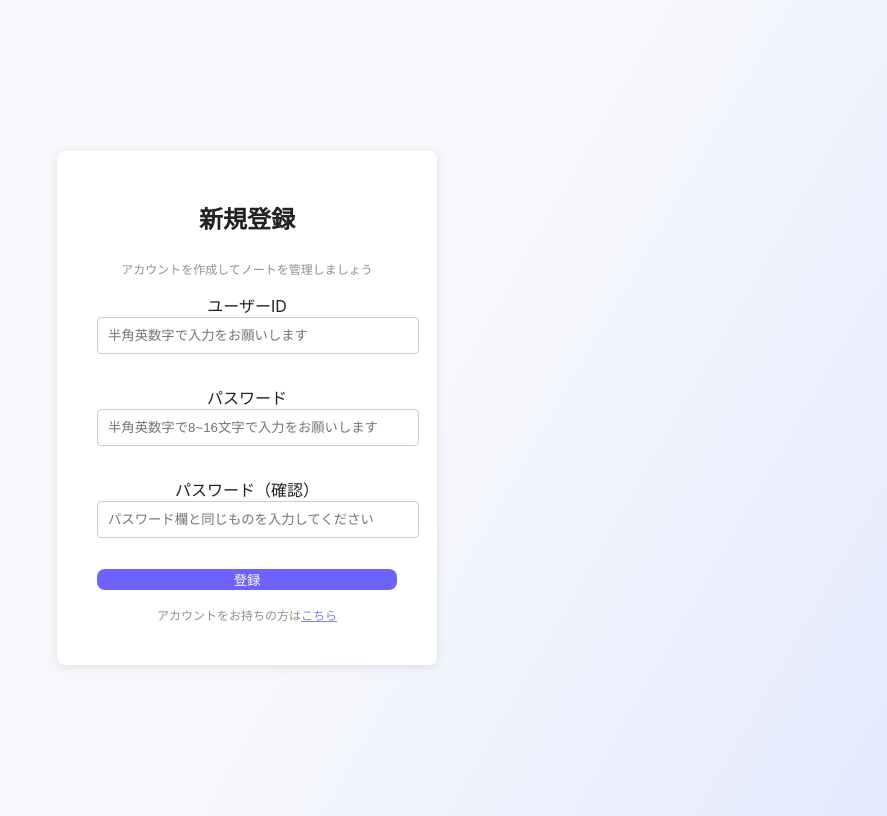
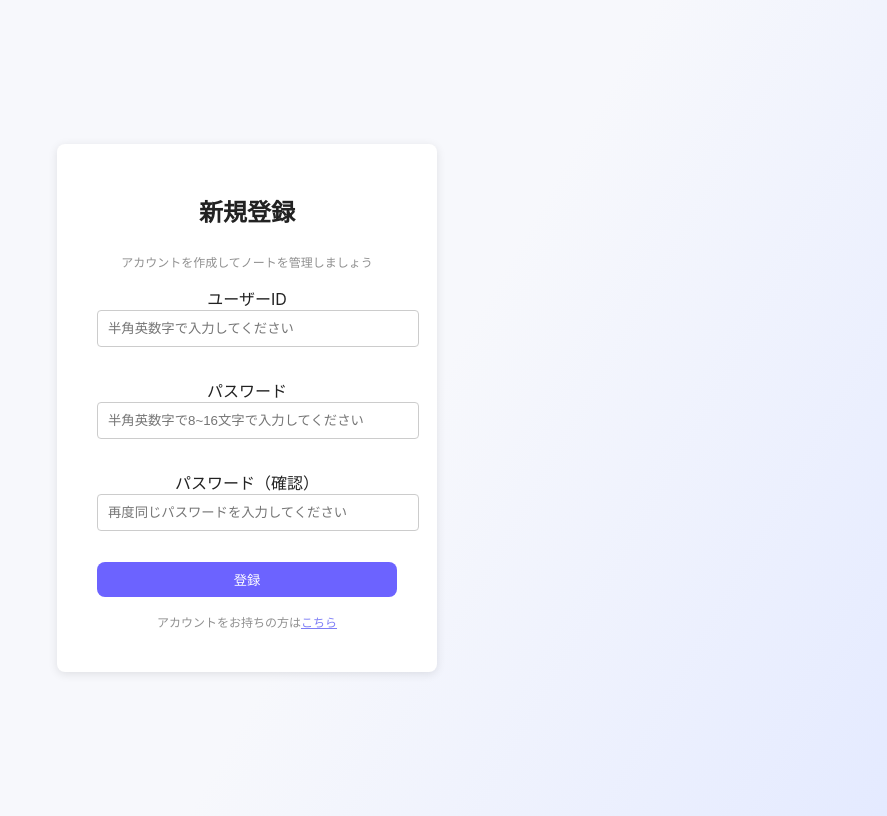
Before and after one commit to tai-ymmt/AI-note_app, a Flask app: page /newUser in a window 1280 px wide. Shown: the whole page, without its empty margins (393-1280 px from the left). Run offline with Flask 3, Linux system fonts and the light colour scheme; data that the repository does not hold is empty; parts of the project's set-up code (start-up, migrations or seed data) failed here and were passed over.

Commit message:
デザイン修正対応

```diff
--- a/app.py
+++ b/app.py
@@ -17,6 +17,11 @@ login_manager.init_app(app)
 @login_manager.user_loader
 def load_user(num):
     return User.query.get(int(num))
+
+@login_manager.unauthorized_handler
+def unauthorized():
+    flash('ログインが必要です。先にログインしてください。', 'danger')  # カスタムメッセージ
+    return redirect(url_for('login'))
 
 
 #一覧ページへ
--- a/forms.py
+++ b/forms.py
@@ -14,26 +14,26 @@ class NewUserForm(FlaskForm):
         Regexp(r'^[a-zA-Z0-9]+$', message='ユーザー名は半角英数字のみ使用できます。')
 
     ],
-    render_kw={"placeholder": "半角英数字で入力をお願いします"}
+    render_kw={"placeholder": "半角英数字で入力してください"}
     )
 
     password = PasswordField('パスワード', validators=[
         DataRequired(),
-        Length(min=8, max=16, message='パスワードは8文字以上16文字以下で入力してください。'),
+        Length(min=8, max=16, message='パスワードは8文字以上16文字以下で入力してください'),
         Regexp(
             r'^[a-zA-z0-9]+$',
             message='パスワードは半角英数字のみで作成してください'
         )
     ],
-    render_kw={"placeholder": "半角英数字で8~16文字で入力をお願いします"}
+    render_kw={"placeholder": "半角英数字で8~16文字で入力してください"}
     )
 
     confirm = PasswordField('パスワード（確認）', validators=[
         DataRequired(),
-        Length(min=8, max=16, message='パスワードは8文字以上16文字以下で入力してください。'),
-        EqualTo('password', message='パスワードが一致しません。')
+        Length(min=8, max=16, message='パスワードは8文字以上16文字以下で入力してください'),
+        EqualTo('password', message='パスワードが一致しません')
     ],
-    render_kw={"placeholder": "パスワード欄と同じものを入力してください"}
+    render_kw={"placeholder": "再度同じパスワードを入力してください"}
     )
 
     submit = SubmitField('登録')
@@ -41,7 +41,7 @@ class NewUserForm(FlaskForm):
 #登録されているかチェック
     def validate_username(self, field):
         if User.query.filter_by(username=field.data).first():
-            raise ValidationError('このユーザー名はすでに使用されています。')
+            raise ValidationError('このユーザー名はすでに使用されています')
 
 #パスワードハッシュ化処理
     def get_hashed_password(self):
@@ -53,14 +53,14 @@ class LoginForm(FlaskForm):
         DataRequired(),
         Length(max=20)
     ],
-    render_kw={"placeholder": "半角英数字で20文字以内"}
+    render_kw={"placeholder": "半角英数字で20文字以内で入力してください"}
     )
 
     password = PasswordField('パスワード', validators=[
         DataRequired(),
-        Length(min=8, max=16, message='パスワードは8文字以上')
+        Length(min=8, max=16, message='パスワードは8文字以上で入力してください')
     ],
-    render_kw={"placeholder": "半角英数字で8文字以上"}
+    render_kw={"placeholder": "半角英数字で8文字以上で入力してください"}
     )
 
     submit = SubmitField('ログイン')
@@ -87,7 +87,7 @@ class ChangePasswordForm(FlaskForm):
             message='パスワードは半角英数字のみで作成してください'
             )
     ],
-    render_kw={"placeholder": "半角英数字で現在とは異なるパスワードを入力"}
+    render_kw={"placeholder": "新しいパスワードを入力してください"}
     )
 
     changed_confirm = PasswordField('新しいパスワード（確認）', validators=[
@@ -96,7 +96,7 @@ class ChangePasswordForm(FlaskForm):
         EqualTo('changed_password', message='パスワードが一致しません。')
 
     ],
-    render_kw={"placeholder": "新しいパスワード欄と同じものを入力してください"}
+    render_kw={"placeholder": "再度同じパスワードを入力してください"}
     )
 
     submit = SubmitField('変更')
--- a/static/style.css
+++ b/static/style.css
@@ -27,6 +27,7 @@ body {
     background: #6c63ff;
     color: #fff;
     width: 300px;
+    height: 35px;
     border-radius: 8px;
     border: none;
 }
```
